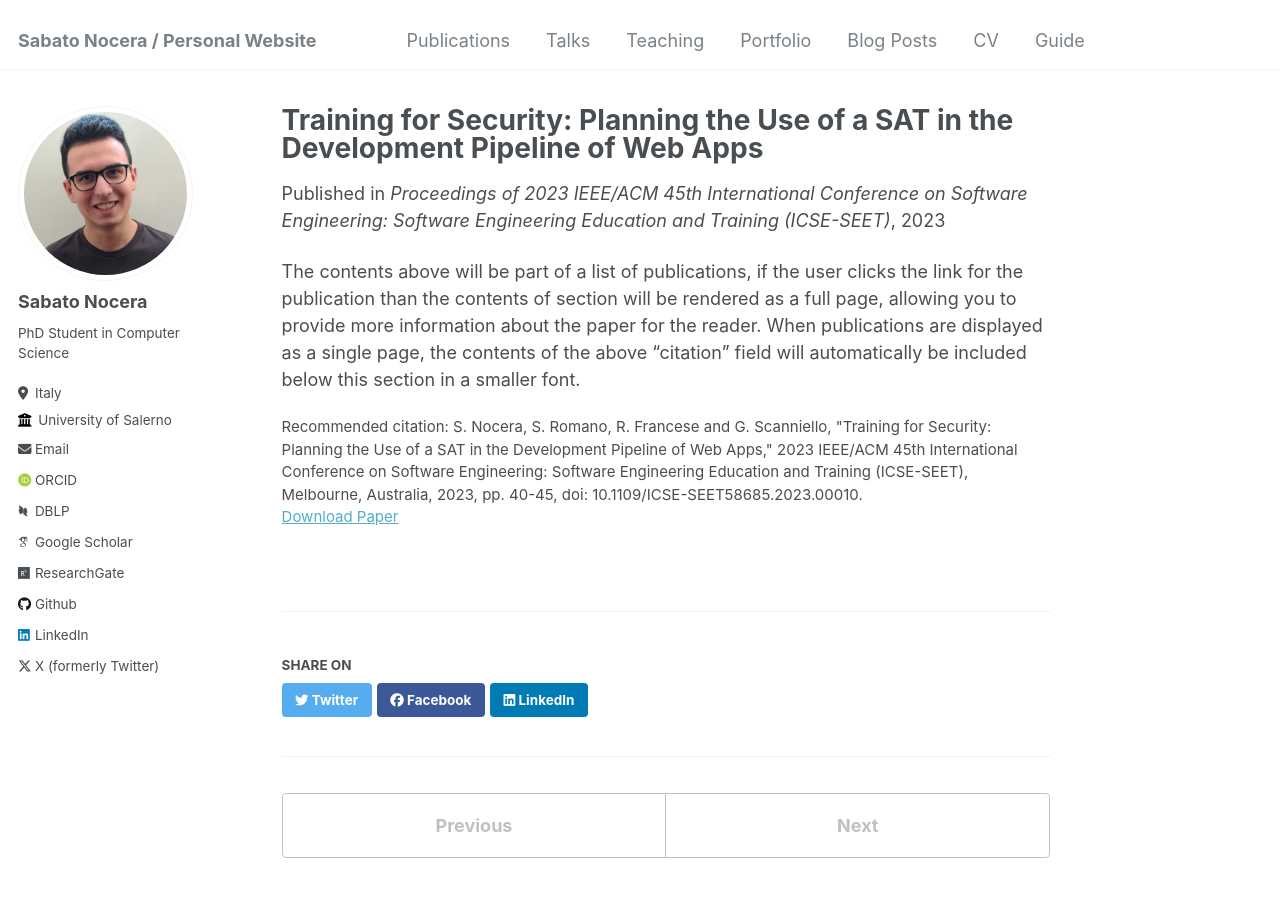
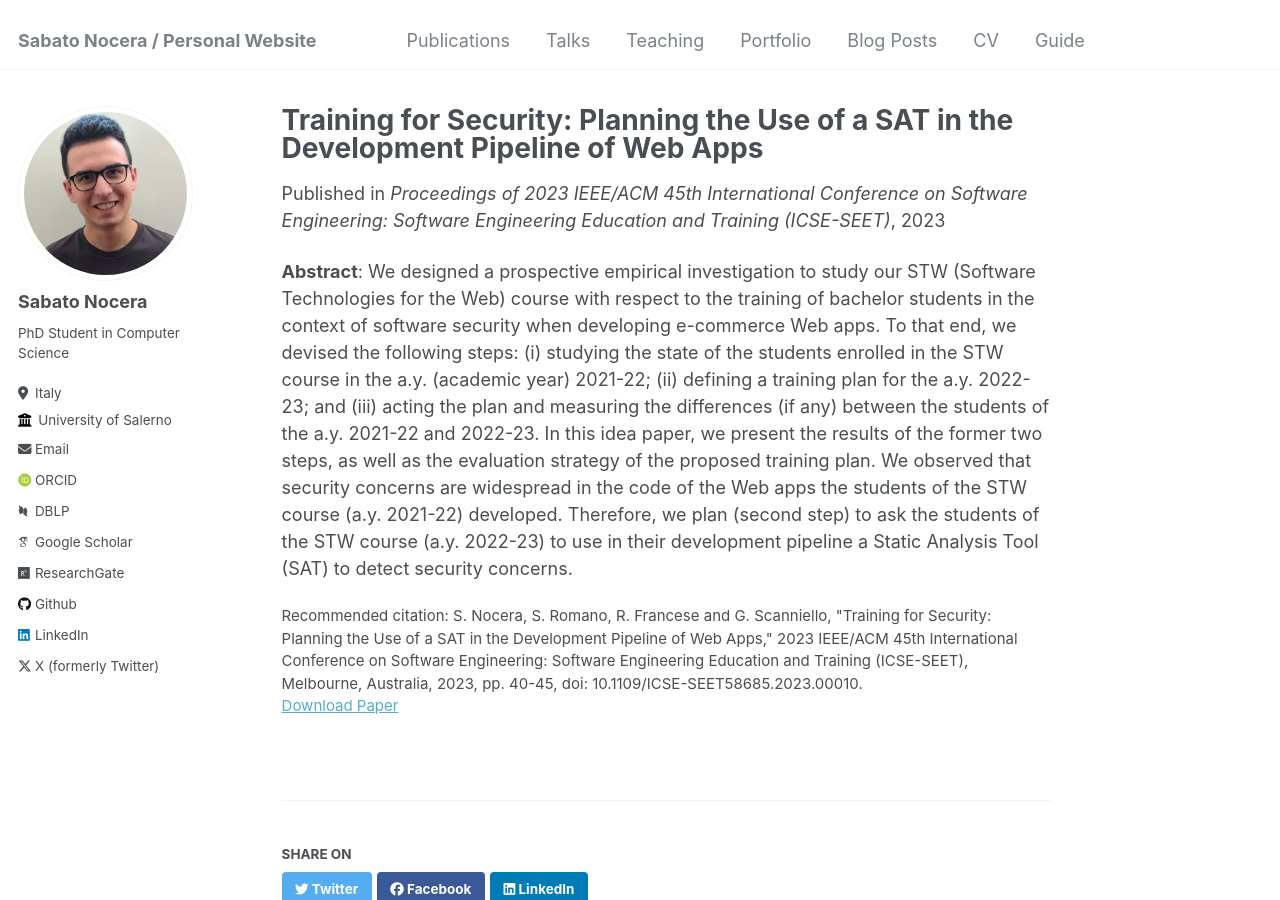
Before and after one commit to sabato-nocera/sabato-nocera.github.io, a Jekyll site: the page built from _publications/nocera_2023_icse_seet.md, in a window 1280 px wide and 900 px high. Built offline with Jekyll 4.4.1, drawn with Linux system fonts in a browser that asks for light colours; some web fonts are replaced.

Commit message:
Update nocera_2023_icse_seet.md

```diff
--- a/_publications/nocera_2023_icse_seet.md
+++ b/_publications/nocera_2023_icse_seet.md
@@ -10,4 +10,4 @@ paperurl: 'https://doi.org/10.1109/ICSE-SEET58685.2023.00010'
 citation: 'S. Nocera, S. Romano, R. Francese and G. Scanniello, "Training for Security: Planning the Use of a SAT in the Development Pipeline of Web Apps," 2023 IEEE/ACM 45th International Conference on Software Engineering: Software Engineering Education and Training (ICSE-SEET), Melbourne, Australia, 2023, pp. 40-45, doi: 10.1109/ICSE-SEET58685.2023.00010.'
 ---
 
-The contents above will be part of a list of publications, if the user clicks the link for the publication than the contents of section will be rendered as a full page, allowing you to provide more information about the paper for the reader. When publications are displayed as a single page, the contents of the above "citation" field will automatically be included below this section in a smaller font.
+**Abstract**: We designed a prospective empirical investigation to study our STW (Software Technologies for the Web) course with respect to the training of bachelor students in the context of software security when developing e-commerce Web apps. To that end, we devised the following steps: (i) studying the state of the students enrolled in the STW course in the a.y. (academic year) 2021-22; (ii) defining a training plan for the a.y. 2022-23; and (iii) acting the plan and measuring the differences (if any) between the students of the a.y. 2021-22 and 2022-23. In this idea paper, we present the results of the former two steps, as well as the evaluation strategy of the proposed training plan. We observed that security concerns are widespread in the code of the Web apps the students of the STW course (a.y. 2021-22) developed. Therefore, we plan (second step) to ask the students of the STW course (a.y. 2022-23) to use in their development pipeline a Static Analysis Tool (SAT) to detect security concerns.
```
